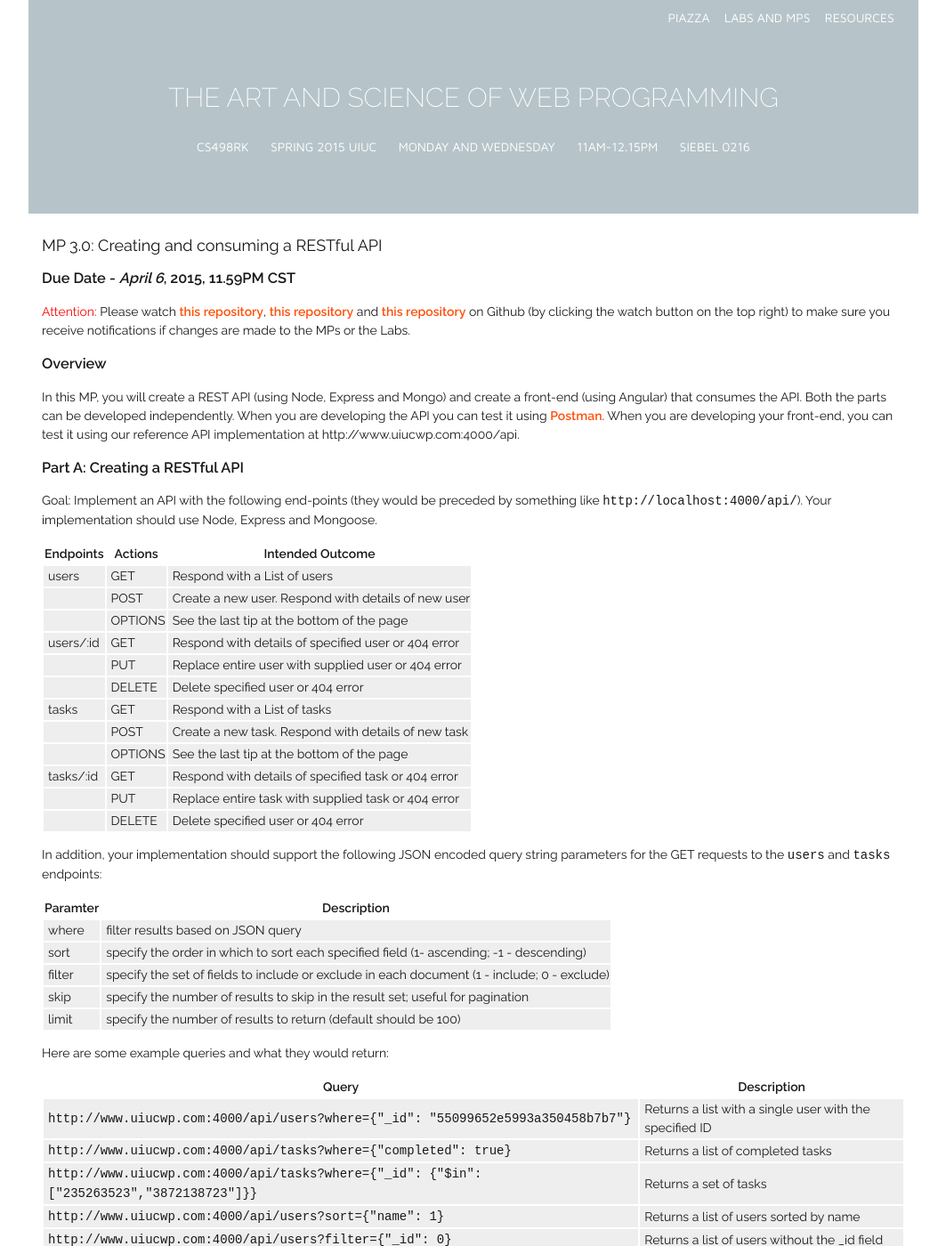
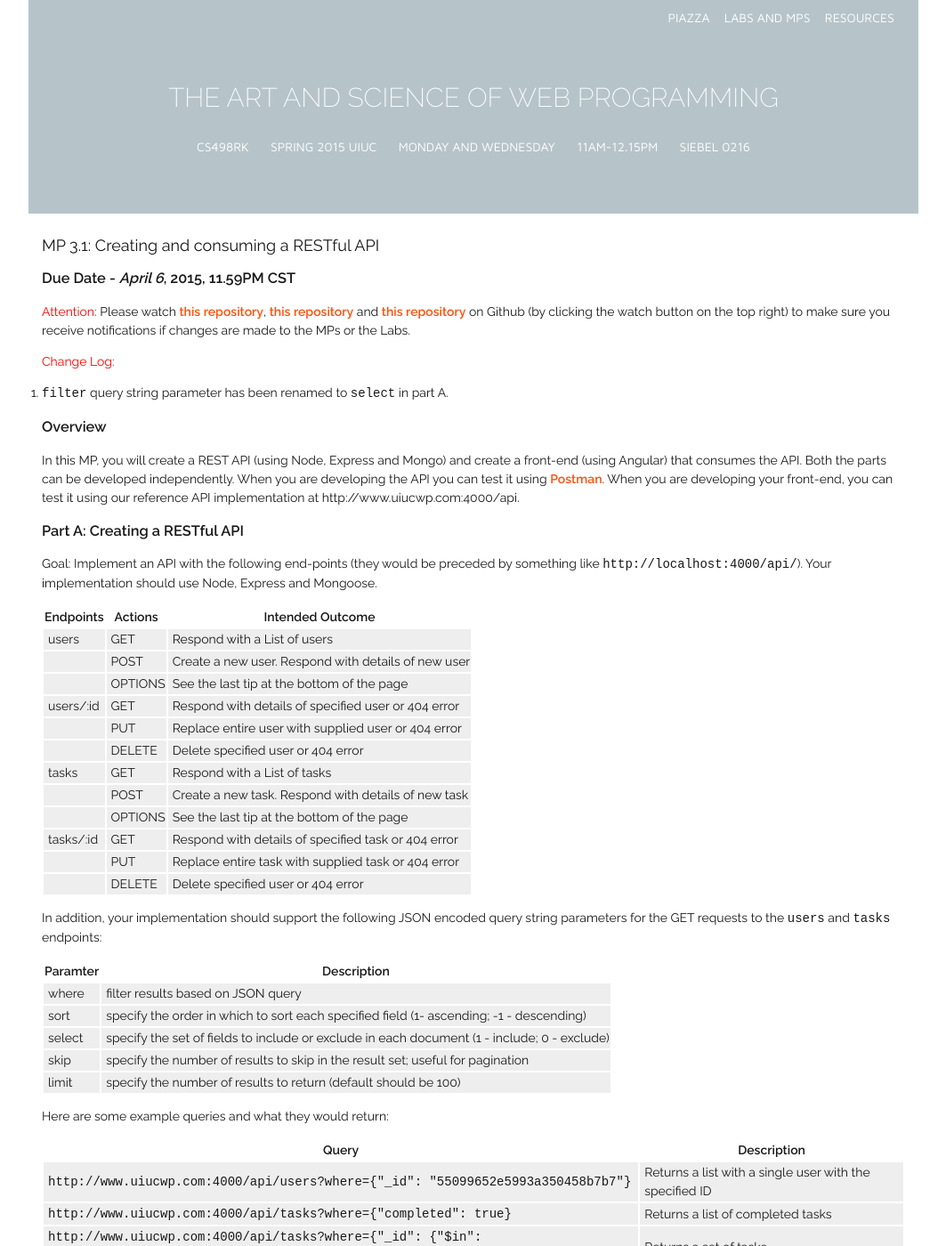
Before and after one commit to biplabdeka/fa2016, a Jekyll site: the page built from _posts/2015-3-17-MP-3.md, in a window 1280 px wide and 1400 px high. Shown: the whole window at 89% size, without its empty margins (108-1171 px from the left). Built offline with Jekyll 4.4.1, drawn with Linux system fonts in a browser that asks for light colours; nearby versions of some CDN libraries; Markdown is read by kramdown in place of the engine named in the settings; some of the changed text lies outside the part shown.

Commit message:
changed the filter query string parameter to select

```diff
--- a/_posts/2015-3-17-MP-3.md
+++ b/_posts/2015-3-17-MP-3.md
@@ -1,12 +1,15 @@
 ---
 layout: default
-title: "MP 3.0: Creating and consuming a RESTful API"
+title: "MP 3.1: Creating and consuming a RESTful API"
 due: April 6, 11.59PM CST
 <!-- permalink: lab1.html -->
 ---
 ### Due Date - *April 6*, 2015, 11.59PM CST
 
 <span style="color: red"> Attention: </span> Please watch [this repository](https://github.com/uiuc-web-programming/sp2015), [this repository](https://github.com/uiuc-web-programming/mp3_client_starter) and [this repository](https://github.com/uiuc-web-programming/mp3_server_starter) on Github (by clicking the watch button on the top right) to make sure you receive notifications if changes are made to the MPs or the Labs.
+
+<span style="color: red"> Change Log: </span>
+1. `filter` query string parameter has been renamed to `select` in part A.
 
 ###Overview
 
@@ -38,7 +41,7 @@ In addition, your implementation should support the following JSON encoded query
 |----------|----------------------------------------------------------------------------------------------|
 | where    | filter results based on JSON query                                                           |
 | sort     | specify the order in which to sort each specified field  (1- ascending; -1 - descending)     |
-| filter   | specify the set of fields to include or exclude in each document  (1 - include; 0 - exclude) |
+| select   | specify the set of fields to include or exclude in each document  (1 - include; 0 - exclude) |
 | skip     | specify the number of results to skip in the result set; useful for pagination               |
 | limit    | specify the number of results to return (default should be 100)                              |
 
@@ -50,7 +53,7 @@ Here are some example queries and what they would return:
 | `http://www.uiucwp.com:4000/api/tasks?where={"completed": true}`                          | Returns a list of completed tasks                       |
 | `http://www.uiucwp.com:4000/api/tasks?where={"_id": {"$in": ["235263523","3872138723"]}}` | Returns a set of tasks                                  |
 | `http://www.uiucwp.com:4000/api/users?sort={"name": 1}`                                  | Returns a list of users sorted by name                  |
-| `http://www.uiucwp.com:4000/api/users?filter={"_id": 0}`                                  | Returns a list of users without the _id field           |
+| `http://www.uiucwp.com:4000/api/users?select={"_id": 0}`                                  | Returns a list of users without the _id field           |
 | `http://www.uiucwp.com:4000/api/users?skip=60&limit=20`                                   | Returns user number 61 to 80                            |
 
 Your User schema should have the following three fields:
```
